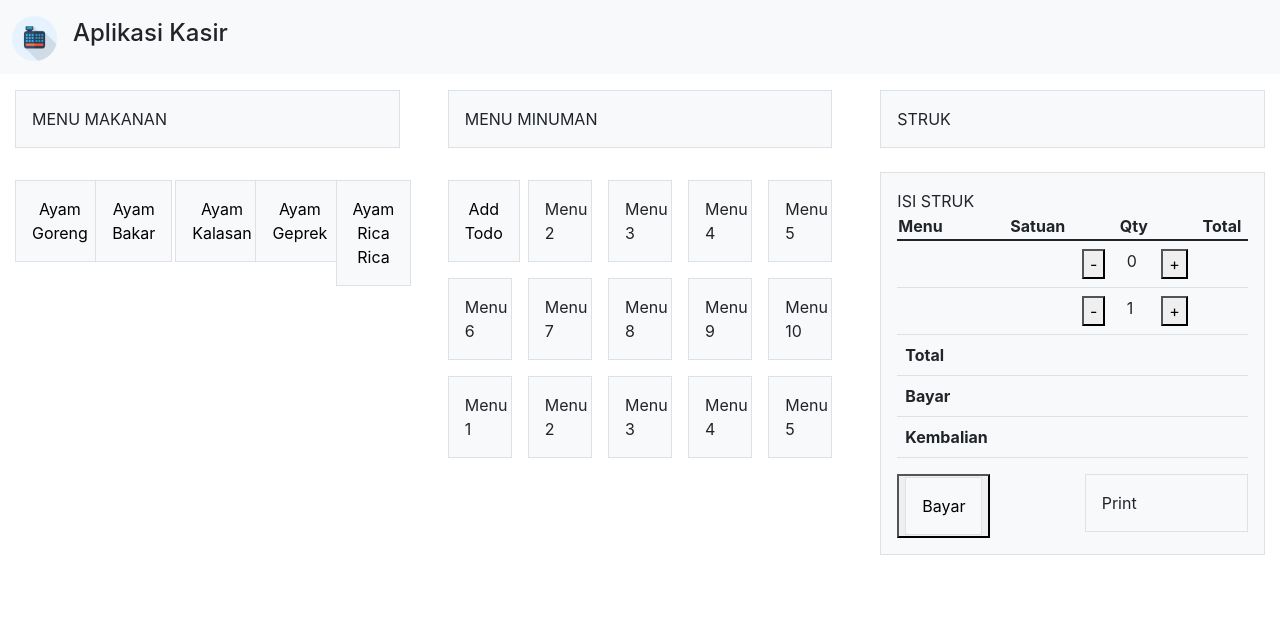
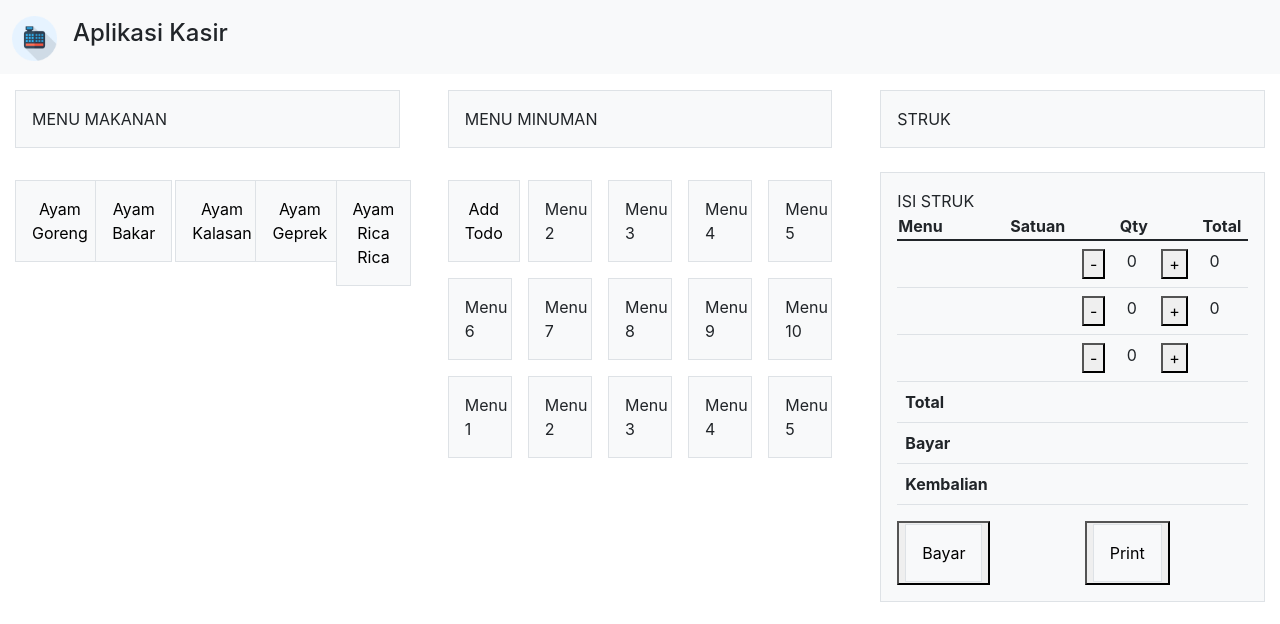
Before and after one commit to joese07/Mini_project_alterra, a React (Create React App) app: page / in a window 1280 px wide. Shown: the top 624 px of the page. Built offline with nearby package versions, Linux system fonts and the light colour scheme.

Commit message:
mini_project

```diff
--- a/src/pages/Home.js
+++ b/src/pages/Home.js
@@ -1,8 +1,9 @@
 import GambarKasir from "./img/kasir.png";
 import "./assets/style.css";
-import { useState } from "react";
+import { useEffect, useState } from "react";
 import Popup from "reactjs-popup";
 import React from "react";
+import ListStruk from "./ListStruk";
 
 // const menuSatu = "Ayam Goreng";
 // const hargaSatu = 15000;
@@ -39,7 +40,7 @@ const menuMinuman = [
   {
     id: 1,
     nama: "jus mangga",
-    harga: 15000,
+    harga: 10000,
   },
   {
     id: 2,
@@ -58,17 +59,30 @@ const menuMinuman = [
   },
 ];
 
-function Home() {
+function Home(props) {
   const [count, setCount] = useState(0);
+  const [countSatu, setCountSatu] = useState(0);
   const [todos, setTodos] = useState([]);
   const [todoss, setTodoss] = useState([]);
-  const [toTotal, setTotal] = useState([]);
+  const [toTotal, setTotal] = useState(0);
 
   const [toSatuMakanan, setMakanan] = useState([]);
   const [toHargaMakanan, setHarga] = useState([]);
   const [totalHargaMenu, setTotalHarga] = useState([]);
   const [dataBayar, setDataBayar] = useState("");
   const [dataKembalian, setDataKembalian] = useState([]);
+  const [toTotalMakanan, setTotalMakanan] = useState(0);
+
+  const [menuAbakar, setMakanAbakar] = useState([]);
+  const [hargaAbakar, setHargaAbakar] = useState([]);
+
+  useEffect(() => {
+    setTotal(() => count * todoss);
+  }, [count]);
+
+  useEffect(() => {
+    setTotalMakanan(() => countSatu * toHargaMakanan);
+  }, [countSatu]);
 
   // const styles = StyleSheet.create({
   //   page: {
@@ -104,7 +118,9 @@ function Home() {
   };
 
   const totalHarga = () => {
-    setTotalHarga(() => [Number(toTotal) + Number(toHargaMakanan)]);
+    setTotalHarga(() => [
+      Number(toTotal) + Number(toTotalMakanan) + Number(hargaAbakar),
+    ]);
     setDataKembalian(() => [dataBayar - totalHargaMenu]);
   };
 
@@ -125,6 +141,8 @@ function Home() {
     const menuDua = menuMakanan.find((e) => e.id === 2);
     const makananDua = menuDua.nama;
     const makananHargaDua = menuDua.harga;
+    setMakanAbakar((t) => [makananDua]);
+    setHargaAbakar((t) => [makananHargaDua]);
     console.log(makananDua);
     console.log(makananHargaDua);
   };
@@ -147,17 +165,17 @@ function Home() {
     console.log(menuLima.harga);
   };
 
-  const increment = () => {
-    setCount(count + 1);
-    const totalHarga = count * todoss;
-    setTotal((e) => [totalHarga]);
-  };
+  // const increment = () => {
+  //   setCount(count + 1);
+  //   const totalHarga = count * todoss;
+  //   setTotal((e) => [totalHarga]);
+  // };
 
-  const incrementMin = () => {
-    setCount(count - 1);
-    const totalHarga = toTotal - todoss;
-    setTotal((e) => [totalHarga]);
-  };
+  // const incrementMin = () => {
+  //   setCount(count - 1);
+  //   const totalHarga = toTotal - todoss;
+  //   setTotal((e) => [totalHarga]);
+  // };
 
   // const totalHargaChange = () => {
   //   const totalHarga = count * todoss;
@@ -291,11 +309,15 @@ function Home() {
                           <span>{todoss}</span>
                         </td>
                         <td>
-                          <button onClick={incrementMin}>-</button>
+                          <button onClick={() => setCount((c) => c - 1)}>
+                            -
+                          </button>
                         </td>
                         <td>{count}</td>
                         <td>
-                          <button onClick={increment}>+</button>
+                          <button onClick={() => setCount((c) => c + 1)}>
+                            +
+                          </button>
                         </td>
                         <td>{toTotal}</td>
                       </tr>
@@ -303,62 +325,34 @@ function Home() {
                         <td>{toSatuMakanan}</td>
                         <td>{toHargaMakanan}</td>
                         <td>
-                          <button>-</button>
+                          <button onClick={() => setCountSatu((c) => c - 1)}>
+                            -
+                          </button>
                         </td>
-                        <td>1</td>
+                        <td>{countSatu}</td>
                         <td>
-                          <button>+</button>
+                          <button onClick={() => setCountSatu((c) => c + 1)}>
+                            +
+                          </button>
                         </td>
-                        <td>{toHargaMakanan}</td>
+                        <td>{toTotalMakanan}</td>
                       </tr>
-                      {/* <tr>
-                        <td>kangkung</td>
-                        <td>25.000</td>
+                      <tr>
+                        <td>{menuAbakar}</td>
+                        <td>{hargaAbakar}</td>
                         <td>
-                          <button>-</button>
+                          <button onClick={() => setCountSatu((c) => c - 1)}>
+                            -
+                          </button>
                         </td>
-                        <td></td>
+                        <td>{countSatu}</td>
                         <td>
-                          <button>+</button>
+                          <button onClick={() => setCountSatu((c) => c + 1)}>
+                            +
+                          </button>
                         </td>
-                        <td>75.000</td>
-                      </tr> */}
-                      {/* <tr>
-                        <td>tempe</td>
-                        <td>4.000</td>
-                        <td>
-                          <button>-</button>
-                        </td>
-                        <td>0</td>
-                        <td>
-                          <button>+</button>
-                        </td>
-                        <td>20.000</td>
-                      </tr> */}
-                      {/* <tr>
-                        <td>tahu</td>
-                        <td>4.0000</td>
-                        <td>
-                          <button>-</button>
-                        </td>
-                        <td>0</td>
-                        <td>
-                          <button>+</button>
-                        </td>
-                        <td>20.000</td>
-                      </tr> */}
-                      {/* <tr>
-                        <td>Es teh Manis</td>
-                        <td>5.000</td>
-                        <td>
-                          <button>-</button>
-                        </td>
-                        <td>0</td>
-                        <td>
-                          <button>+</button>
-                        </td>
-                        <td>25.000</td>
-                      </tr> */}
+                        <td>{hargaAbakar}</td>
+                      </tr>
                       <tr>
                         <td>
                           <strong>Total</strong>
@@ -390,7 +384,7 @@ function Home() {
                         <td>{dataKembalian}</td>
                       </tr>
                     </tbody>
-                    {/* <ListStruk /> */}
+                    {/* <ListStruk data={todos} name={todoss} /> */}
                   </table>
                   <div className="row">
                     <div class="col">
@@ -416,7 +410,9 @@ function Home() {
                       </Popup>
                     </div>
                     <div class="col">
-                      <div class="p-3 border bg-light">Print</div>
+                      <button>
+                        <div class="p-3 border bg-light">Print</div>
+                      </button>
                     </div>
                   </div>
                 </div>
--- a/src/pages/ListStruk.js
+++ b/src/pages/ListStruk.js
@@ -1,9 +1,9 @@
-const ListStruk = ({ menuSatu }) => {
+function ListStruk(props) {
   return (
     <tbody>
       <tr>
-        <td>{menuSatu}</td>
-        <td>15000</td>
+        <td>{props.data}</td>
+        <td>{props.name}</td>
         <td>
           <button>-</button>
         </td>
@@ -11,7 +11,7 @@ const ListStruk = ({ menuSatu }) => {
         <td>
           <button>+</button>
         </td>
-        <td>75.000</td>
+        <td>{props.nama}</td>
       </tr>
       <tr>
         <td>nasi </td>
@@ -105,6 +105,6 @@ const ListStruk = ({ menuSatu }) => {
       </tr>
     </tbody>
   );
-};
+}
 
 export default ListStruk;
```
Also changed, not shown: package.json (+11 -1 lines), src/craco.config.js (added, +24 -0 lines), src/pages/Coba.js (added, +15 -0 lines), 1 other file (tests, documents, lock files or other folders).
